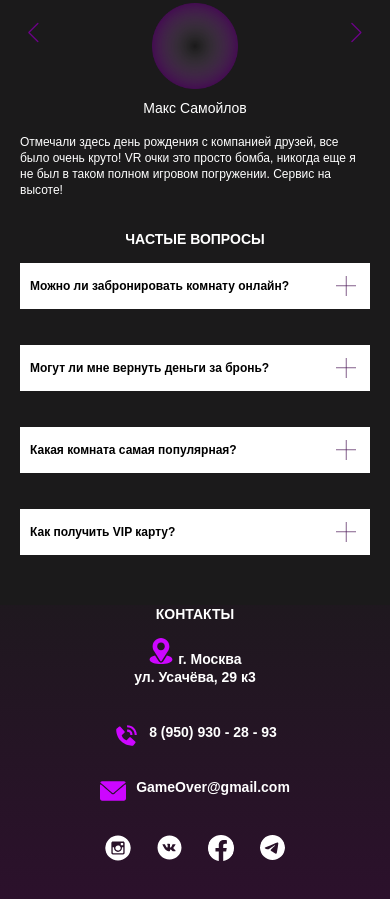
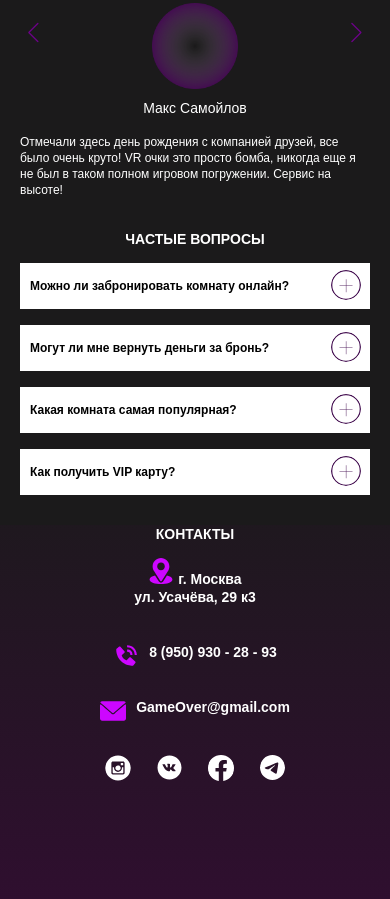
Before and after one commit to AlexandrZagumennov/GO, a plain HTML site: page index.html in a window 390 px wide. Shown: the part 3665-4564 px from the top of the page. Drawn offline with nearby package versions, Linux system fonts and the light colour scheme.

Commit message:
Секция faq: откорректировано отображение псевдоэлементов и настроена ширина текста в кнопке на малых разрешениях

```diff
--- a/css/modules/faq.css
+++ b/css/modules/faq.css
@@ -41,6 +41,7 @@
 	background-image: url(../../img/faq/open-purple.svg);
 	background-repeat: no-repeat;
 	background-position: center;
+	background-size: contain;
 }
 
 .faq__list-button:hover:after {
@@ -90,6 +91,10 @@
 	font-size: 24px;
 	line-height: 28px;
 	color: var(--color-2, #000);
+}
+
+.faq__list-description span {
+	font-weight: bold;
 }
 
 .faq__list-description.active {
@@ -151,7 +156,6 @@
 		font-size: 20px;
 		line-height: 22px;
 		padding-left: 25px;
-		padding-top: 20px;
 	}
 
 	.faq__list-description.active {
@@ -209,14 +213,16 @@
 		font-size: 18px;
 		line-height: 24px;
 		padding-left: 54px;
+		padding-right: 54px;
 	}
 
 	.faq__list-description.active {
 		padding-left: 54px;
+		padding-right: 54px;
 	}
 }
 
-@media (max-width: 576px) {
+@media (max-width: 670px) {
 	.faq {
 		padding-top: 30px;
 		padding-bottom: 30px;
@@ -244,9 +250,18 @@
 		font-size: 12px;
 		line-height: 16px;
 		padding-left: 10px;
+		padding-right: 10px;
 	}
 
 	.faq__list-description.active {
 		padding-left: 10px;
+		padding-right: 10px;
+		padding-bottom: 50px;
 	}
 }
+
+@media (max-width: 480px) {
+	.faq__list-button {
+		padding-right: 43px;
+	}
+}
```
